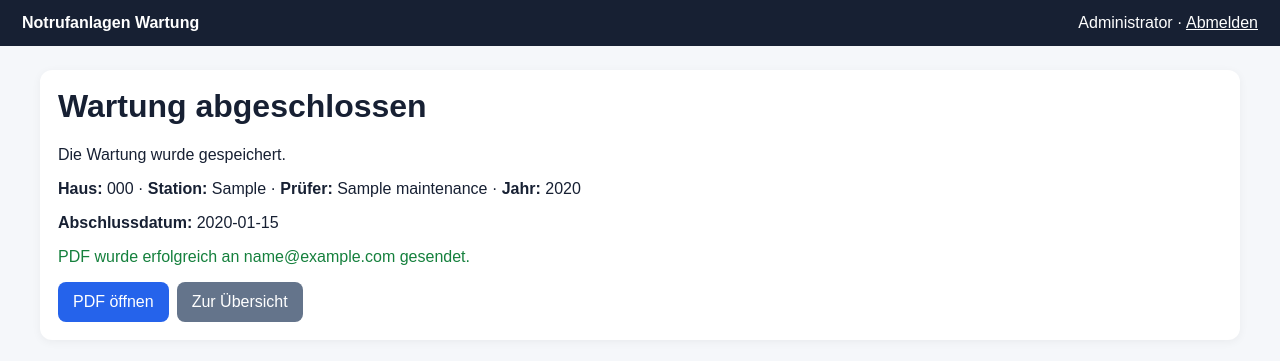
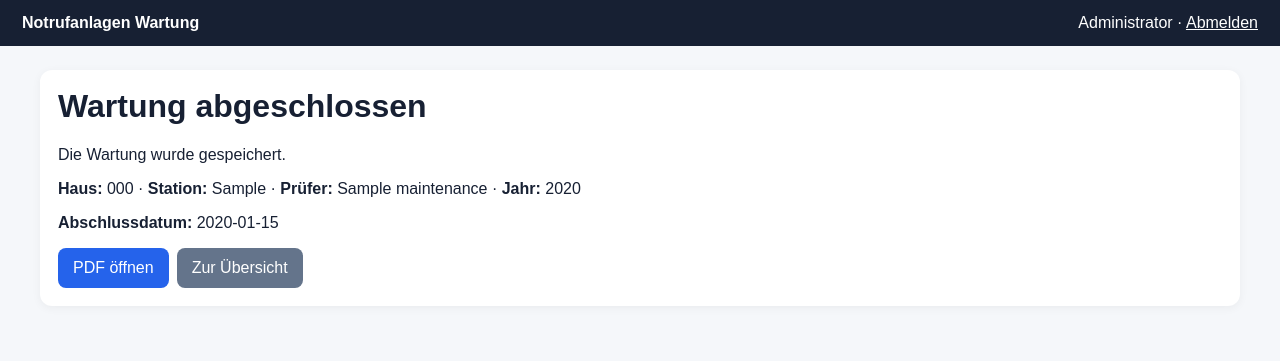
Before and after one commit to hoethomas/notruf-wartung, a FastAPI app: page /maintenance/1/completed in a window 1280 px wide. Shown: the top 361 px of the page. Run offline with FastAPI, Linux system fonts and the light colour scheme; a user stored in the database is signed in; data comes from the database, SQL or seed files in the repository; tables that the repository leaves empty hold one stand-in row (values such as "Sample post").

Commit message:
Add files via upload

```diff
--- a/app/templates/completed.html
+++ b/app/templates/completed.html
@@ -1,4 +1,3 @@
 {% extends "base.html" %}{% block content %}
 <div class="card"><h1>Wartung abgeschlossen</h1><p>Die Wartung wurde gespeichert.</p><p><b>Haus:</b> {{m.hauscode}} · <b>Station:</b> {{m.station}} · <b>Prüfer:</b> {{m.inspector_name}} · <b>Jahr:</b> {{m.inspection_year}}</p><p><b>Abschlussdatum:</b> {{m.completed_at}}</p>
-{% if m.email_sent_at %}<p class="success-text">PDF wurde erfolgreich an {{m.email_address}} gesendet.</p>{% elif m.email_error %}<p class="error-text">Das PDF wurde gespeichert, konnte aber nicht per E-Mail versendet werden: {{m.email_error}}</p>{% elif m.email_address %}<p class="error-text">Das PDF wurde gespeichert. Der E-Mail-Versand konnte nicht durchgeführt werden.</p>{% endif %}
 <div class="actions"><a class="btn" href="/maintenance/{{m.id}}/pdf" target="_blank">PDF öffnen</a><a class="btn secondary" href="/">Zur Übersicht</a></div></div>{% endblock %}
--- a/app/templates/maintenance.html
+++ b/app/templates/maintenance.html
@@ -10,7 +10,6 @@
 <button class="btn" type="submit">Zwischenspeichern</button></form>
 <div class="card"><h2>Zimmer manuell hinzufügen</h2><form method="post" action="/maintenance/{{m.id}}/add-room" class="inline-form"><input name="room_name" placeholder="Zimmerbezeichnung eingeben" required><button class="btn" type="submit">Zimmer hinzufügen</button></form><p class="mini">Das Zimmer wird nur zu dieser Wartung hinzugefügt.</p></div>
 <div class="card"><h2>Wartung abschließen</h2><p class="mini">Beim Abschluss werden die Daten gespeichert. Das Abschlussdatum entspricht dem Zeitpunkt, an dem die Unterschrift gesetzt und die Wartung abgeschlossen wird.</p>
-<label>E-Mail-Adresse für das Protokoll (optional)<input type="email" name="email_address" id="email_address" form="completeForm" placeholder="name@beispiel.at" value="{{m.email_address or ''}}"></label><br>
 <canvas id="sig" class="signature" width="700" height="220"></canvas>
 <form method="post" action="/maintenance/{{m.id}}/complete" id="completeForm" onsubmit="return saveSig()"><input type="hidden" id="signature" name="signature"><input type="hidden" id="completeInspector" name="inspector_name"><input type="hidden" id="completeYear" name="inspection_year"><br><button class="btn success" type="submit">Wartung abschließen</button><button type="button" class="btn secondary" onclick="clearSig()">Unterschrift löschen</button></form></div>
 <script>
```
